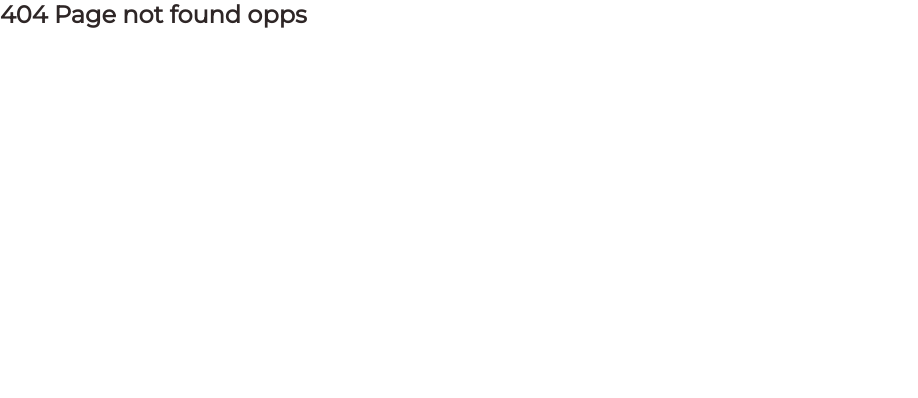
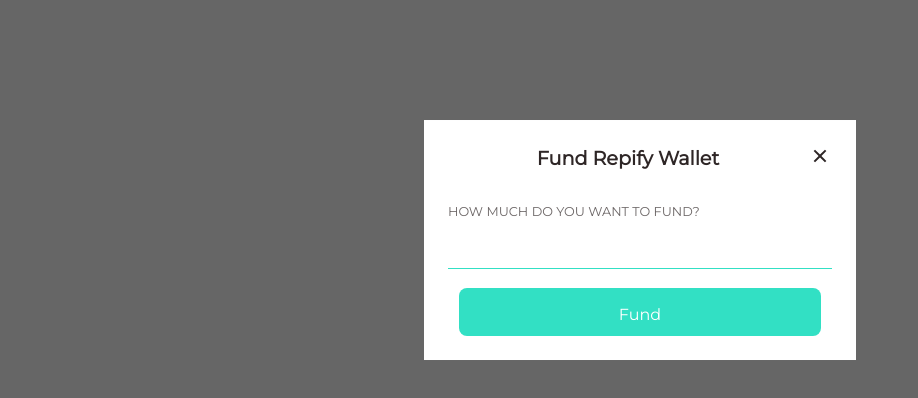
Before and after one commit to BuildForSDGCohort2/Team-038-Frontend, a React (Create React App) app: page /fund in a window 1280 px wide. Before the commit this address led to /404. Shown: the top 398 px of the page, without its empty margins (0-918 px from the left). Built offline with nearby package versions, Linux system fonts and the light colour scheme; the HTML template or start-up script is replaced by a standard one.

Commit message:
created a hide wallet balance function

```diff
--- a/src/App.js
+++ b/src/App.js
@@ -10,6 +10,7 @@ import Home from "./Pages/Home/Home";
 import { Normal, Organisation } from "./Pages/Dashboard/Dashboard";
 import NotFound from "./Pages/NotFound/NotFound";
 import AboutServices from "./Pages/Help/AboutServices";
+import Fund from "./Pages/Wallet/FundWallet/Fund";
 
 const App = () => {
   return (
@@ -23,6 +24,7 @@ const App = () => {
           <Route path="/login" exact component={Home} />
           <Route path="/register" exact component={Home} />
           <Route path="/about" exact component={AboutServices} />
+          <Route path="/fund"exact component={Fund} />
           <Route path="/404" component={NotFound} />
           <Redirect to="/404" />
         </Switch>
--- /dev/null
+++ b/src/Pages/Wallet/FundWallet/Fund.css
@@ -0,0 +1,92 @@
+/* Chrome, Safari, Edge, Opera */
+input::-webkit-outer-spin-button,
+input::-webkit-inner-spin-button {
+    -webkit-appearance: none;
+    margin: 0;
+}
+
+/* Firefox */
+input[type=number] {
+    -moz-appearance: textfield;
+}
+
+textarea:focus, input:focus{
+    outline: none;
+}
+
+.Fund {
+    position: fixed;
+    top: 0;
+    left: 0;
+    width: 100%;
+    height: 100%;
+    background: rgba(0, 0, 0, 0.6);
+}
+
+.Box {
+    position: fixed;
+    background: white;
+    width: 30%;
+    height: auto;
+    top: 30%;
+    left: 50%;
+    transform: translate(-50%, -50%);
+    padding: 1.5rem;
+}
+
+.FundHero {
+    display: flex;
+    justify-content: space-between;
+    align-items: center;
+}
+
+.FundHeading {
+    margin: auto;
+    font-size: 1.2rem;
+}
+
+.CloseIcon {
+    font-size: 1.5rem;
+}
+
+.FundInput {
+    width: 100%;
+    margin-top: 2rem;
+}
+
+.PlaceHolder {
+    font-size: 0.8rem;
+    text-transform: uppercase;
+    opacity: 0.7;
+}
+
+.FundAmount {
+    width: 100%;
+    height: 2rem;
+    margin: 0.8rem auto 1.2rem;
+    border: none;
+    border-bottom: 1px solid var(--primary-color);
+    font-size: 1.3rem;
+    font-weight: bold;
+}
+
+.BtnDiv {
+    width: 90%;
+    margin: auto;
+    height: 2rem;
+    background: var(--primary-color);
+    padding: 0.5rem;
+    text-align: center;
+    cursor: pointer;
+    border-radius: 0.5rem;
+}
+
+.BtnDiv:hover {
+    background: var(--primary-color);
+    opacity: 0.5;
+}
+
+.FoundBtn {
+    color: #fff;
+    padding-top: 0.3rem;
+}
--- /dev/null
+++ b/src/Pages/Wallet/FundWallet/Fund.js
@@ -0,0 +1,41 @@
+import React, { useState } from "react";
+import "./Fund.css";
+import { RiCloseFill } from "react-icons/ri";
+
+const Fund = (props) => {
+  const [amount, setAmount] = useState();
+  const setAmountHandler = (e) => {
+    e.preventDefault();
+     const formatMoney = new Intl.NumberFormat('en-NG', { style: 'currency', currency: 'NGN' }).format(e.target.value)
+     console.log(formatMoney);
+    setAmount(formatMoney);
+  };
+  return (
+    <div className="Fund">
+      <div className="Box">
+        <div className="FundHero">
+          <h2 className="FundHeading">Fund Repify Wallet</h2>
+          <div className="CloseModal">
+            <RiCloseFill className="CloseIcon" onClick={props.function} />
+          </div>
+        </div>
+        <div className="FundInput">
+          <p className="PlaceHolder">How much do you want to fund?</p>
+          <form>
+            <input
+              type="number"
+              onChange={setAmountHandler}
+              className="FundAmount"
+              // value={amount}
+            />
+          </form>
+        </div>
+        <div className="BtnDiv">
+          <p className="FoundBtn">Fund</p>
+        </div>
+      </div>
+    </div>
+  );
+};
+
+export default Fund;
--- a/src/Pages/Wallet/Wallet.css
+++ b/src/Pages/Wallet/Wallet.css
@@ -40,8 +40,10 @@ body {
     line-height: 2;
 }
 
-.WalletLink {
+.HideIt {
     margin-top: 1rem;
+    font-size: 0.8rem;
+    cursor: pointer;
 }
 
 .CardLink {
--- a/src/Pages/Wallet/Wallet.js
+++ b/src/Pages/Wallet/Wallet.js
@@ -1,15 +1,24 @@
-import React, {useState, useEffect} from "react";
+import React, { useState, useEffect } from "react";
 import "./Wallet.css";
 import Button from "../../Components/Button/Button";
-import { Link } from "react-router-dom";
 import { profileData as userData, transactions } from "../Profile/data.js";
 
 const Wallet = (props) => {
   const [details, getDetails] = useState({});
+  const [hideBalance, setHideBalance] = useState(false);
+  const [fundWallet, setFundWallet] = useState(false);
 
   const getUserData = () => {
     const profile = userData[0];
     getDetails(profile);
+  };
+
+  const hideBalanceHandler = () => {
+    setHideBalance(!hideBalance);
+  };
+
+  const fundWalletHandler = () => {
+    setFundWallet(!fundWallet);
   };
 
   useEffect(() => {
@@ -24,18 +33,20 @@ const Wallet = (props) => {
           <p className="SmallText">{`Hello, ${details.firstName} Welcome Back`}</p>
         </div>
         <div className="HeroBtn">
-          <Button Title="Fund Wallet" />
+            <Button Title="Fund Wallet" onClick={fundWalletHandler} />
         </div>
       </div>
       <div className="WalletBody">
         <div className="WalletCard WalletAccount">
           <div className="CardItems">
             <h5 className="CardHeading">Repify Balance</h5>
-            <h3 className="WalletBalance">&#8358; {details.balance}</h3>
-            <p className="WalletLink">
-              <Link className="BlueColor CardLink" to="/found">
-                Fund Account
-              </Link>
+            {hideBalance ? (
+              <h3 className="WalletBalance">&#8358; {details.balance}</h3>
+            ) : (
+              <h3 className="WalletBalance">&#8358; X X X</h3>
+            )}
+            <p className="HideIt" onClick={hideBalanceHandler}>
+              Hide Balance
             </p>
           </div>
         </div>
@@ -47,16 +58,17 @@ const Wallet = (props) => {
                 <div className="CardHeading Bold"> {transaction.type} </div>
                 {transaction.type === "Sent" ? (
                   <p className="Transact">
-                    <span className="Money RedColor p1">&#x20A6; {transaction.amount}</span>
+                    <span className="Money RedColor p1">
+                      &#x20A6; {transaction.amount}
+                    </span>
                     to {transaction.vendor}
                   </p>
                 ) : (
                   <p className="Transact">
-
                     <span className="Money BlueColor p1">
-                    &#8358; {transaction.amount}
+                      &#8358; {transaction.amount}
                     </span>
-                     from {transaction.vendor}
+                    from {transaction.vendor}
                   </p>
                 )}
               </div>
```
